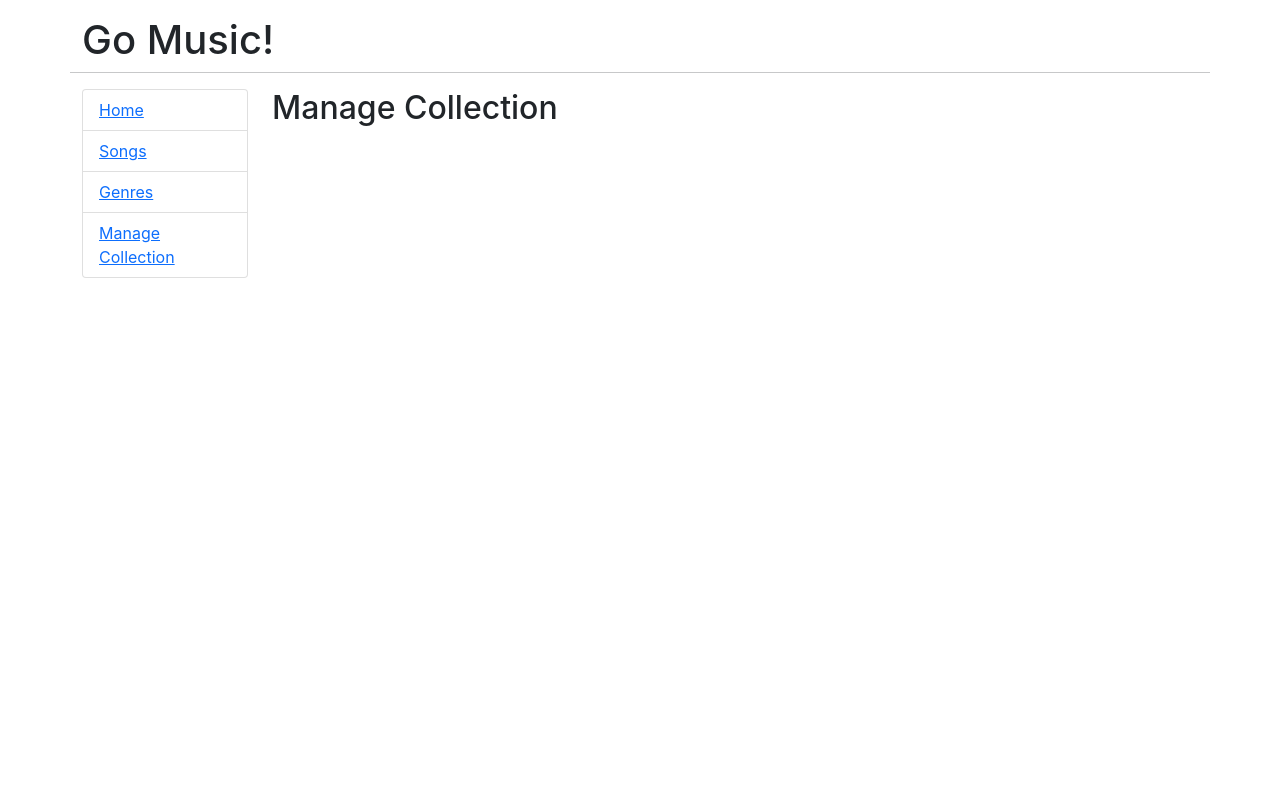
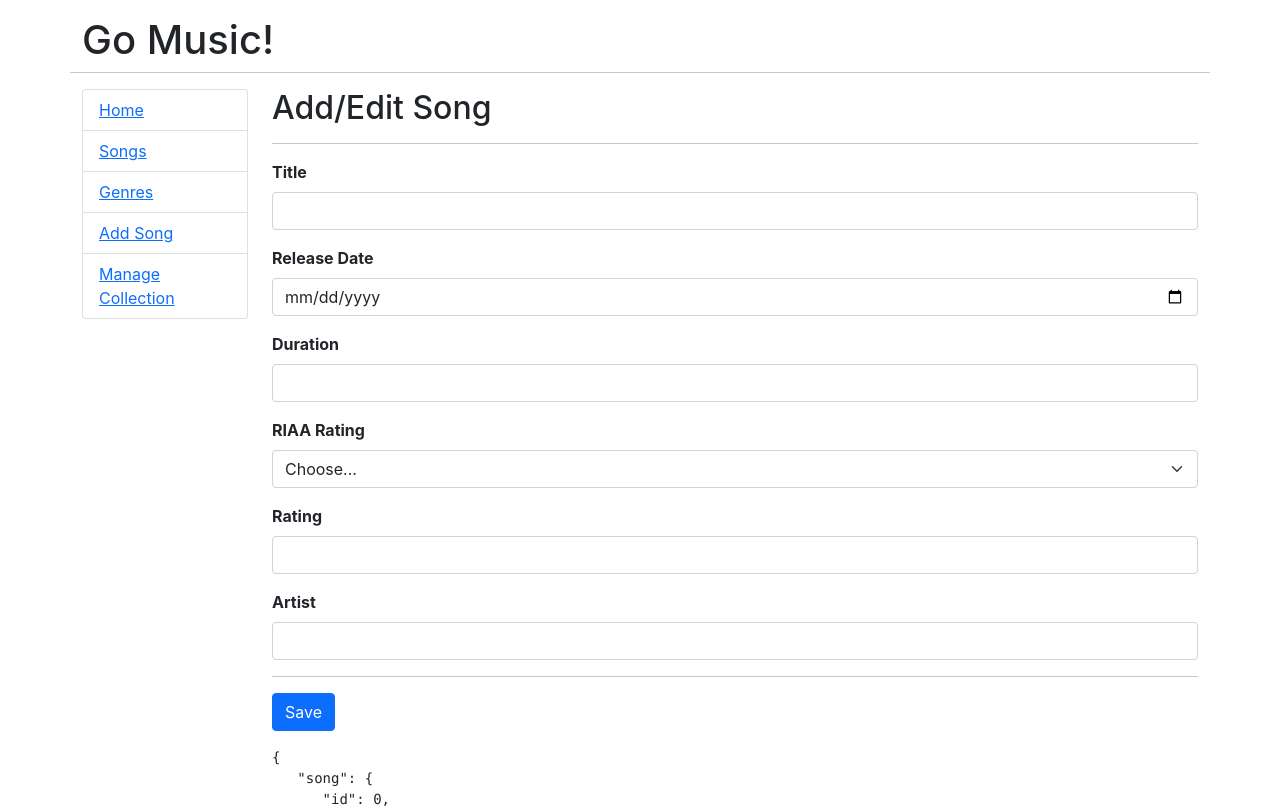
Before and after one commit to Jaspier/Go-Music, a React (Create React App) app: page /admin/add in a window 1280 px wide. Shown: the top 808 px of the page. Built offline with nearby package versions, Linux system fonts and the light colour scheme.

Commit message:
Creating add/edit song form component and form reusable components

```diff
--- a/src/App.js
+++ b/src/App.js
@@ -13,6 +13,7 @@ import Admin from './components/Admin';
 import OneSong from './components/OneSong';
 import Genres from './components/Genres';
 import OneGenre from './components/OneGenre';
+import EditSong from './components/EditSong';
 
 export default function App() {
   return (
@@ -36,6 +37,9 @@ export default function App() {
                   <Link to='/genres'>Genres</Link>
                 </li>
                 <li className='list-group-item'>
+                  <Link to='/admin/add'>Add Song</Link>
+                </li>
+                <li className='list-group-item'>
                   <Link to='/admin'>Manage Collection</Link>
                 </li>
               </ul>
@@ -55,6 +59,8 @@ export default function App() {
                 <Genres />
               </Route>
 
+              <Route path='/admin/add' component={EditSong} />
+
               <Route path='/admin'>
                 <Admin />
               </Route>
--- /dev/null
+++ b/src/components/EditSong.css
@@ -0,0 +1,3 @@
+label {
+  font-weight: bold;
+}
--- /dev/null
+++ b/src/components/EditSong.js
@@ -0,0 +1,232 @@
+import React, { Component, Fragment } from 'react';
+import './EditSong.css';
+import Input from './form-components/input';
+import Select from './form-components/select.js';
+
+export default class EditSong extends Component {
+  state = {
+    song: {},
+    isLoaded: false,
+    error: null,
+  };
+
+  constructor(props) {
+    super(props);
+    this.state = {
+      song: {
+        id: 0,
+        title: '',
+        release_date: '',
+        duration: '',
+        riaa_rating: '',
+        rating: '',
+        artist: '',
+      },
+      riaaOptions: [
+        { id: 'G', value: 'G' },
+        { id: 'PG', value: 'PG' },
+        { id: 'PG13', value: 'PG13' },
+        { id: 'R', value: 'R' },
+        { id: 'NC17', value: 'NC17' },
+      ],
+      isLoaded: false,
+      error: null,
+    };
+
+    this.handleChange = this.handleChange.bind(this);
+    this.handleSubmit = this.handleSubmit.bind(this);
+  }
+
+  handleSubmit = evt => {
+    console.log('Form was submitted');
+    evt.preventDefault();
+  };
+
+  handleChange = evt => {
+    let value = evt.target.value;
+    let name = evt.target.name;
+    this.setState(prevState => ({
+      song: {
+        ...prevState.song,
+        [name]: value,
+      },
+    }));
+  };
+
+  componentDidMount() {}
+
+  render() {
+    let { song } = this.state;
+
+    return (
+      <Fragment>
+        <h2>Add/Edit Song</h2>
+        <hr />
+        <form onSubmit={this.handleSubmit}>
+          <input
+            type='hidden'
+            name='id'
+            id='id'
+            value={song.id}
+            onChange={this.handleChange}
+          />
+          {/* <div className='mb-3'>
+            <label htmlFor='title' className='form-label'>
+              Title
+            </label>
+            <input
+              type='text'
+              className='form-control'
+              id='title'
+              name='title'
+              value={song.title}
+              onChange={this.handleChange}
+            />
+          </div> */}
+
+          <Input
+            title={'Title'}
+            type={'text'}
+            name={'title'}
+            value={song.title}
+            handleChange={this.handleChange}
+          />
+
+          {/* <div className='mb-3'>
+            <label htmlFor='release_date' className='form-label'>
+              Release date
+            </label>
+            <input
+              type='text'
+              className='form-control'
+              id='release_date'
+              name='release_date'
+              value={song.release_date}
+              onChange={this.handleChange}
+            />
+          </div> */}
+
+          <Input
+            title={'Release Date'}
+            type={'date'}
+            name={'release_date'}
+            value={song.release_date}
+            handleChange={this.handleChange}
+          />
+
+          {/* <div className='mb-3'>
+            <label htmlFor='duration' className='form-label'>
+              Duration
+            </label>
+            <input
+              type='text'
+              className='form-control'
+              id='duration'
+              name='duration'
+              value={song.duration}
+              onChange={this.handleChange}
+            />
+          </div> */}
+
+          <Input
+            title={'Duration'}
+            type={'text'}
+            name={'duration'}
+            value={song.duration}
+            handleChange={this.handleChange}
+          />
+
+          {/* <div className='mb-3'>
+            <label htmlFor='riaa_rating' className='form-label'>
+              RIAA RATING
+            </label>
+            <select
+              name='riaa_rating'
+              className='form-select'
+              value={song.riaa_rating}
+              onChange={this.handleChange}
+            >
+              <option className='form-select'>Choose...</option>
+              <option className='form-select' value='G'>
+                G
+              </option>
+              <option className='form-select' value='PG'>
+                PG
+              </option>
+              <option className='form-select' value='PG13'>
+                PG13
+              </option>
+              <option className='form-select' value='R'>
+                R
+              </option>
+              <option className='form-select' value='NC17'>
+                NC17
+              </option>
+            </select>
+          </div> */}
+
+          <Select
+            title={'RIAA Rating'}
+            name={'riaa_rating'}
+            options={this.state.riaaOptions}
+            value={song.riaa_rating}
+            handleChange={this.handleChange}
+            placeholder={'Choose...'}
+          />
+
+          {/* <div className='mb-3'>
+            <label htmlFor='rating' className='form-label'>
+              Rating
+            </label>
+            <input
+              type='text'
+              className='form-control'
+              id='rating'
+              name='rating'
+              value={song.rating}
+              onChange={this.handleChange}
+            />
+          </div> */}
+
+          <Input
+            title={'Rating'}
+            type={'text'}
+            name={'rating'}
+            value={song.rating}
+            handleChange={this.handleChange}
+          />
+
+          {/* <div className='mb-3'>
+            <label htmlFor='artist' className='form-label'>
+              Artist
+            </label>
+            <input
+              type='text'
+              className='form-control'
+              id='artist'
+              name='artist'
+              value={song.artist}
+              onChange={this.handleChange}
+            />
+          </div> */}
+
+          <Input
+            title={'Artist'}
+            type={'text'}
+            name={'artist'}
+            value={song.artist}
+            handleChange={this.handleChange}
+          />
+
+          <hr />
+
+          <button className='btn btn-primary'>Save</button>
+        </form>
+
+        <div className='mt-3'>
+          <pre>{JSON.stringify(this.state, null, 3)}</pre>
+        </div>
+      </Fragment>
+    );
+  }
+}
--- /dev/null
+++ b/src/components/form-components/input.js
@@ -0,0 +1,20 @@
+const Input = props => {
+  return (
+    <div className='mb-3'>
+      <label htmlFor={props.name} className='form-label'>
+        {props.title}
+      </label>
+      <input
+        type={props.type}
+        className='form-control'
+        id={props.name}
+        name={props.name}
+        value={props.value}
+        onChange={props.handleChange}
+        placeholder={props.placeholder}
+      />
+    </div>
+  );
+};
+
+export default Input;
--- /dev/null
+++ b/src/components/form-components/select.js
@@ -0,0 +1,33 @@
+const Select = props => {
+  return (
+    <div className='mb-3'>
+      <label htmlFor={props.name} className='form-label'>
+        {' '}
+        {props.title}{' '}
+      </label>
+
+      <select
+        className='form-select'
+        name={props.name}
+        value={props.value}
+        onChange={props.handleChange}
+      >
+        <option value=''>{props.placeholder}</option>
+        {props.options.map(option => {
+          return (
+            <option
+              className='form-select'
+              key={option.id}
+              value={option.id}
+              label={option.value}
+            >
+              {option.value}
+            </option>
+          );
+        })}
+      </select>
+    </div>
+  );
+};
+
+export default Select;
```
